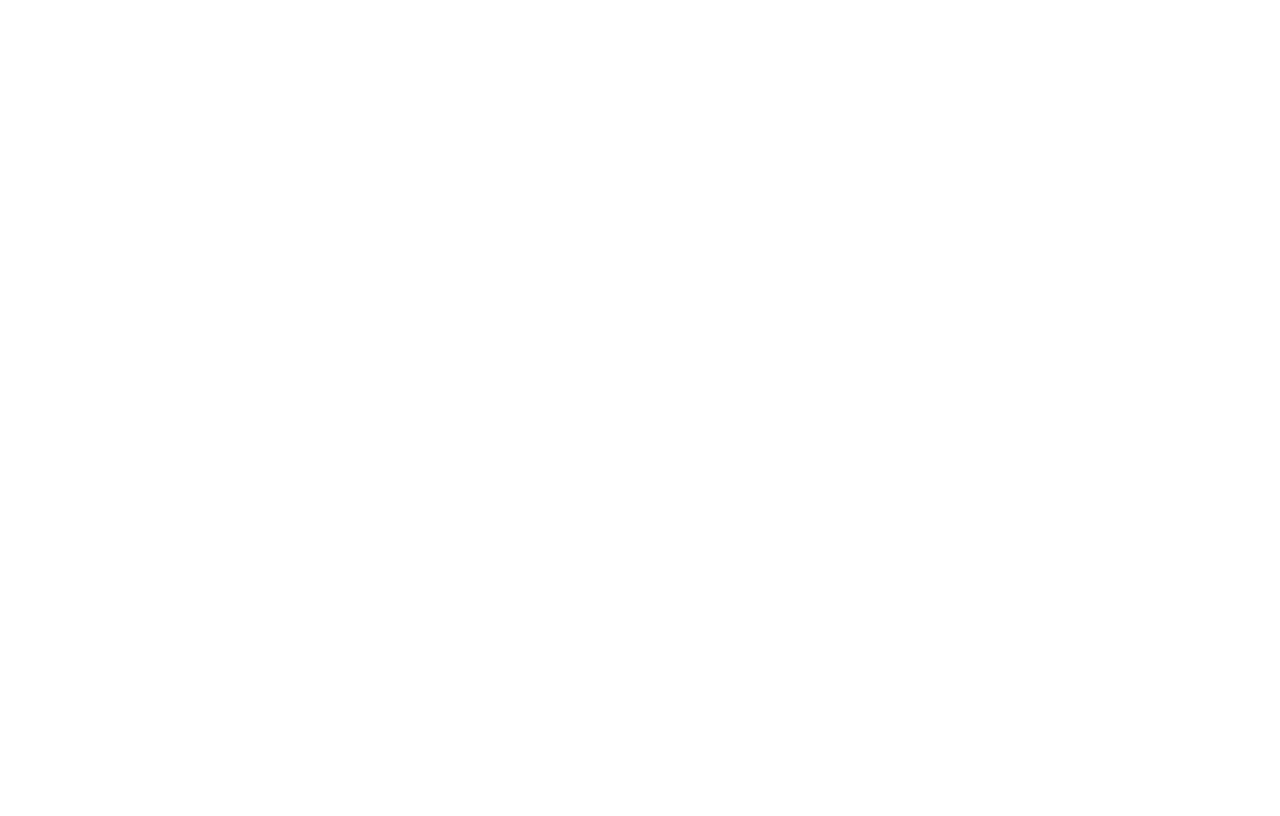
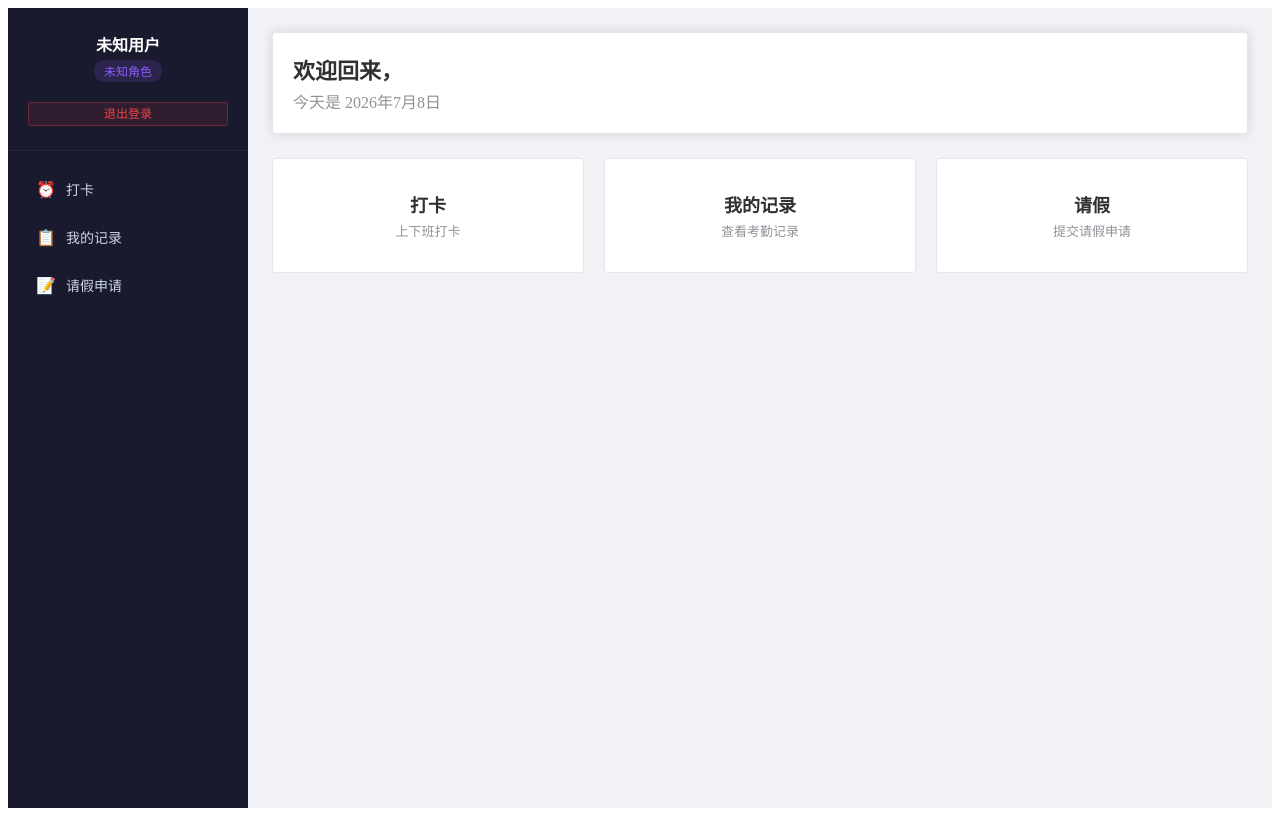
Before and after one commit to sagiri0512/Attendance, a Vue app in the folder FE/: page /home in a window 1280 px wide. Before the commit this address had no page. Built offline with nearby package versions, Linux system fonts and the light colour scheme; no server answers; sample sign-in values are in the browser's storage.

Commit message:
重构前端主页，完善个人信息展示

```diff
--- a/FE/src/api/auth.js
+++ b/FE/src/api/auth.js
@@ -4,6 +4,10 @@
   return request.post('/auth/login', data)
 }
 
+export function getCurrentUser() {
+  return request.get('/auth/current')
+}
+
 export function logout() {
   return request.post('/auth/logout')
 }
--- a/FE/src/router/index.js
+++ b/FE/src/router/index.js
@@ -1,4 +1,5 @@
 import { createRouter, createWebHistory } from 'vue-router'
+import { useUserStore } from '@/store/user'
 
 const routes = [
   {
@@ -9,39 +10,47 @@
   },
   {
     path: '/',
+    component: () => import('@/views/Layout.vue'),
+    redirect: '/my-record',
+    meta: { requiresAuth: true },
+    children: [
+      {
+        path: 'home',
         name: 'Dashboard',
         component: () => import('@/views/Dashboard.vue'),
-    meta: { title: '首页', requiresAuth: true }
+        meta: { title: '首页' }
       },
       {
-    path: '/clock',
+        path: 'clock',
         name: 'Clock',
         component: () => import('@/views/attendance/Clock.vue'),
-    meta: { title: '打卡', requiresAuth: true }
+        meta: { title: '打卡' }
       },
       {
-    path: '/my-record',
+        path: 'my-record',
         name: 'Record',
         component: () => import('@/views/attendance/Record.vue'),
-    meta: { title: '我的记录', requiresAuth: true }
+        meta: { title: '我的记录' }
       },
       {
-    path: '/leave/apply',
+        path: 'leave/apply',
         name: 'LeaveApply',
         component: () => import('@/views/leave/Apply.vue'),
-    meta: { title: '请假申请', requiresAuth: true }
+        meta: { title: '请假申请' }
       },
       {
-    path: '/leave/approve',
+        path: 'leave/approve',
         name: 'LeaveApprove',
         component: () => import('@/views/leave/Approve.vue'),
-    meta: { title: '审批管理', requiresAuth: true }
+        meta: { title: '审批管理' }
       },
       {
-    path: '/stat',
+        path: 'stat',
         name: 'Stat',
         component: () => import('@/views/stat/Index.vue'),
-    meta: { title: '统计报表', requiresAuth: true }
+        meta: { title: '统计报表' }
+      }
+    ]
   }
 ]
 
@@ -50,13 +59,18 @@
   routes
 })
 
-router.beforeEach((to, from, next) => {
-  document.title = to.meta.title + ' - 考勤面板'
+router.beforeEach(async (to, from, next) => {
+  document.title = to.meta.title ? to.meta.title + ' - 考勤面板' : '考勤面板'
+  const userStore = useUserStore()
   const token = localStorage.getItem('token')
+
   if (to.meta.requiresAuth && !token) {
     next('/login')
   } else if (to.path === '/login' && token) {
     next('/')
+  } else if (to.meta.requiresAuth && token && !userStore.user) {
+    await userStore.fetchUser()
+    next()
   } else {
     next()
   }
--- a/FE/src/store/user.js
+++ b/FE/src/store/user.js
@@ -1,6 +1,6 @@
 import { defineStore } from 'pinia'
 import { ref } from 'vue'
-import { logout as logoutApi } from '@/api/auth'
+import { logout as logoutApi, getCurrentUser } from '@/api/auth'
 
 export const useUserStore = defineStore('user', () => {
   const token = ref(localStorage.getItem('token') || '')
@@ -15,9 +15,18 @@
     user.value = val
   }
 
+  async function fetchUser() {
+    try {
+      const res = await getCurrentUser()
+      user.value = res.data.data
+    } catch {
+      user.value = null
+    }
+  }
+
   async function logout() {
     try {
-      await logoutApi()         // 通知后端，token 加入 Redis 黑名单
+      await logoutApi()
     } catch {
       // 即使后端调用失败也清除本地状态，不阻塞登出
     }
@@ -26,5 +35,5 @@
     localStorage.removeItem('token')
   }
 
-  return { token, user, setToken, setUser, logout }
+  return { token, user, setToken, setUser, fetchUser, logout }
 })
--- a/FE/src/views/Dashboard.vue
+++ b/FE/src/views/Dashboard.vue
@@ -1,14 +1,8 @@
 <template>
   <div class="dashboard">
-    <!-- 顶部栏 -->
-    <div class="topbar">
-      <span class="topbar-title">考勤面板</span>
-      <el-button type="danger" plain size="small" @click="handleLogout">退出登录</el-button>
-    </div>
-
     <el-card class="welcome-card">
-      <h2>考勤面板</h2>
-      <p>欢迎回来</p>
+      <h2>欢迎回来，{{ userStore.user?.username || '' }}</h2>
+      <p>今天是 {{ today }}</p>
     </el-card>
 
     <el-row :gutter="20" class="quick-actions">
@@ -35,35 +29,21 @@
 </template>
 
 <script setup>
-import { useRouter } from 'vue-router'
-import { ElMessage } from 'element-plus'
+import { computed } from 'vue'
 import { useUserStore } from '@/store/user'
 
-const router = useRouter()
 const userStore = useUserStore()
 
-async function handleLogout() {
-  await userStore.logout()
-  ElMessage.success('已退出')
-  router.push('/login')
-}
+const today = computed(() => {
+  const d = new Date()
+  return `${d.getFullYear()}年${d.getMonth() + 1}月${d.getDate()}日`
+})
 </script>
 
 <style scoped>
 .dashboard {
-  padding: 24px;
   max-width: 1200px;
   margin: 0 auto;
-}
-.topbar {
-  display: flex;
-  justify-content: space-between;
-  align-items: center;
-  margin-bottom: 24px;
-}
-.topbar-title {
-  font-size: 20px;
-  font-weight: 600;
 }
 .welcome-card {
   margin-bottom: 24px;
--- /dev/null
+++ b/FE/src/views/Layout.vue
@@ -0,0 +1,197 @@
+<template>
+  <div class="layout">
+    <!-- 左侧栏 -->
+    <aside class="sidebar">
+      <!-- 1 区域：用户信息 -->
+      <div class="user-card">
+        <div class="user-info">
+          <div class="user-name">{{ userName }}</div>
+          <div class="user-role">{{ roleLabel }}</div>
+          <div class="user-meta" v-if="userStore.user?.empNo">
+            <span>{{ userStore.user.empNo }}</span>
+          </div>
+          <div class="user-meta" v-if="userStore.user?.PLName">
+            <span>PL: {{ userStore.user.PLName }}</span>
+          </div>
+          <div class="user-meta" v-if="userStore.user?.PMName">
+            <span>PM: {{ userStore.user.PMName }}</span>
+          </div>
+        </div>
+        <el-button
+          type="danger"
+          plain
+          size="small"
+          class="logout-btn"
+          @click="handleLogout"
+        >
+          退出登录
+        </el-button>
+      </div>
+
+      <!-- 2 区域：菜单 -->
+      <nav class="menu">
+        <router-link
+          v-for="item in menuItems"
+          :key="item.path"
+          :to="item.path"
+          :class="['menu-item', { active: isActive(item.path) }]"
+        >
+          <span class="menu-icon">{{ item.icon }}</span>
+          <span class="menu-text">{{ item.label }}</span>
+        </router-link>
+      </nav>
+    </aside>
+
+    <!-- 右侧内容区 -->
+    <main class="main">
+      <router-view />
+    </main>
+  </div>
+</template>
+
+<script setup>
+import { computed } from 'vue'
+import { useRoute, useRouter } from 'vue-router'
+import { ElMessage } from 'element-plus'
+import { useUserStore } from '@/store/user'
+
+const route = useRoute()
+const router = useRouter()
+const userStore = useUserStore()
+
+const roleMap = {
+  0: '员工 (PG)',
+  1: 'PL',
+  2: 'PM',
+  3: 'HR/管理部',
+  4: '系统管理员'
+}
+
+const userName = computed(() => userStore.user?.username || '未知用户')
+const roleLabel = computed(() => roleMap[userStore.user?.role] || '未知角色')
+
+const allMenu = [
+  { path: '/clock', label: '打卡', icon: '⏰' },
+  { path: '/my-record', label: '我的记录', icon: '📋' },
+  { path: '/leave/apply', label: '请假申请', icon: '📝' },
+  { path: '/leave/approve', label: '审批管理', icon: '✅', roles: [1, 2, 3, 4] },
+  { path: '/stat', label: '统计报表', icon: '📊', roles: [3, 4] }
+]
+
+const menuItems = computed(() => {
+  const role = userStore.user?.role
+  return allMenu.filter(item => {
+    if (!item.roles) return true
+    return item.roles.includes(role)
+  })
+})
+
+function isActive(path) {
+  return route.path === path || route.path.startsWith(path + '/')
+}
+
+async function handleLogout() {
+  await userStore.logout()
+  ElMessage.success('已退出')
+  router.push('/login')
+}
+</script>
+
+<style scoped>
+.layout {
+  display: flex;
+  min-height: 100vh;
+  background: #f0f2f5;
+}
+
+.sidebar {
+  width: 240px;
+  background: #1a1a2e;
+  color: #fff;
+  display: flex;
+  flex-direction: column;
+  flex-shrink: 0;
+}
+
+.user-card {
+  padding: 24px 20px;
+  border-bottom: 1px solid rgba(255, 255, 255, 0.06);
+  text-align: center;
+}
+
+.user-name {
+  font-size: 16px;
+  font-weight: 600;
+  margin-bottom: 4px;
+}
+
+.user-role {
+  font-size: 12px;
+  color: #8b5cf6;
+  background: rgba(139, 92, 246, 0.15);
+  display: inline-block;
+  padding: 2px 10px;
+  border-radius: 10px;
+  margin-bottom: 8px;
+}
+
+.user-meta {
+  font-size: 12px;
+  color: #94a3b8;
+  margin-bottom: 4px;
+}
+
+.logout-btn {
+  margin-top: 12px;
+  width: 100%;
+  background: rgba(239, 68, 68, 0.1);
+  border-color: rgba(239, 68, 68, 0.3);
+  color: #ef4444;
+}
+.logout-btn:hover {
+  background: rgba(239, 68, 68, 0.2);
+  border-color: rgba(239, 68, 68, 0.5);
+}
+
+.menu {
+  flex: 1;
+  padding: 16px 12px;
+  overflow-y: auto;
+}
+
+.menu-item {
+  display: flex;
+  align-items: center;
+  gap: 10px;
+  padding: 12px 16px;
+  border-radius: 10px;
+  color: #cbd5e1;
+  text-decoration: none;
+  margin-bottom: 4px;
+  transition: all 0.2s;
+  cursor: pointer;
+}
+.menu-item:hover {
+  background: rgba(255, 255, 255, 0.06);
+  color: #fff;
+}
+.menu-item.active {
+  background: linear-gradient(135deg, #6366f1, #8b5cf6);
+  color: #fff;
+}
+
+.menu-icon {
+  font-size: 16px;
+  width: 20px;
+  text-align: center;
+}
+.menu-text {
+  font-size: 14px;
+}
+
+.main {
+  flex: 1;
+  overflow-y: auto;
+  padding: 24px;
+}
+</style>
--- a/FE/src/views/Login.vue
+++ b/FE/src/views/Login.vue
@@ -102,6 +102,7 @@
       password: form.password
     })
     userStore.setToken(res.data.data)
+    await userStore.fetchUser()
     ElMessage.success('登录成功')
     router.push('/')
   } catch {
```
Also changed, not shown: 1 other file (tests, documents, lock files or other folders). Lines whose indentation alone changed are shown as unchanged.
